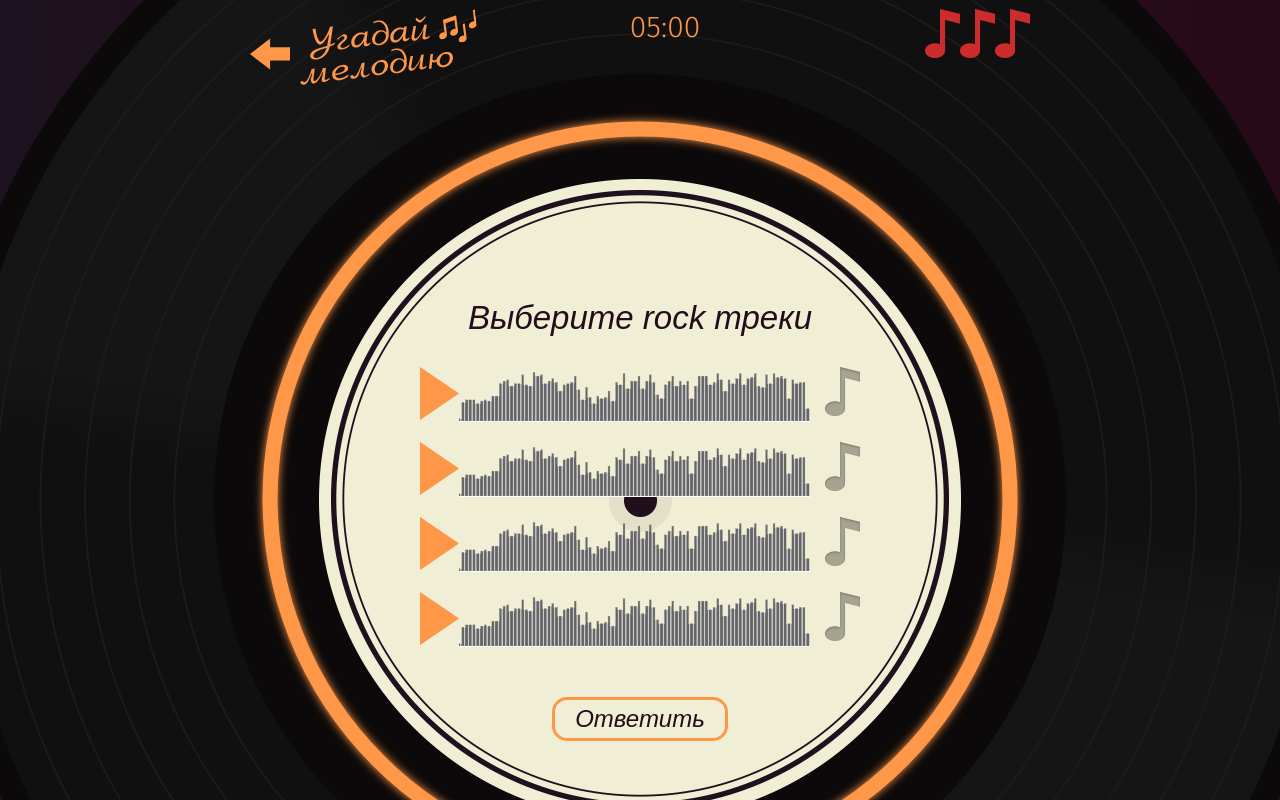
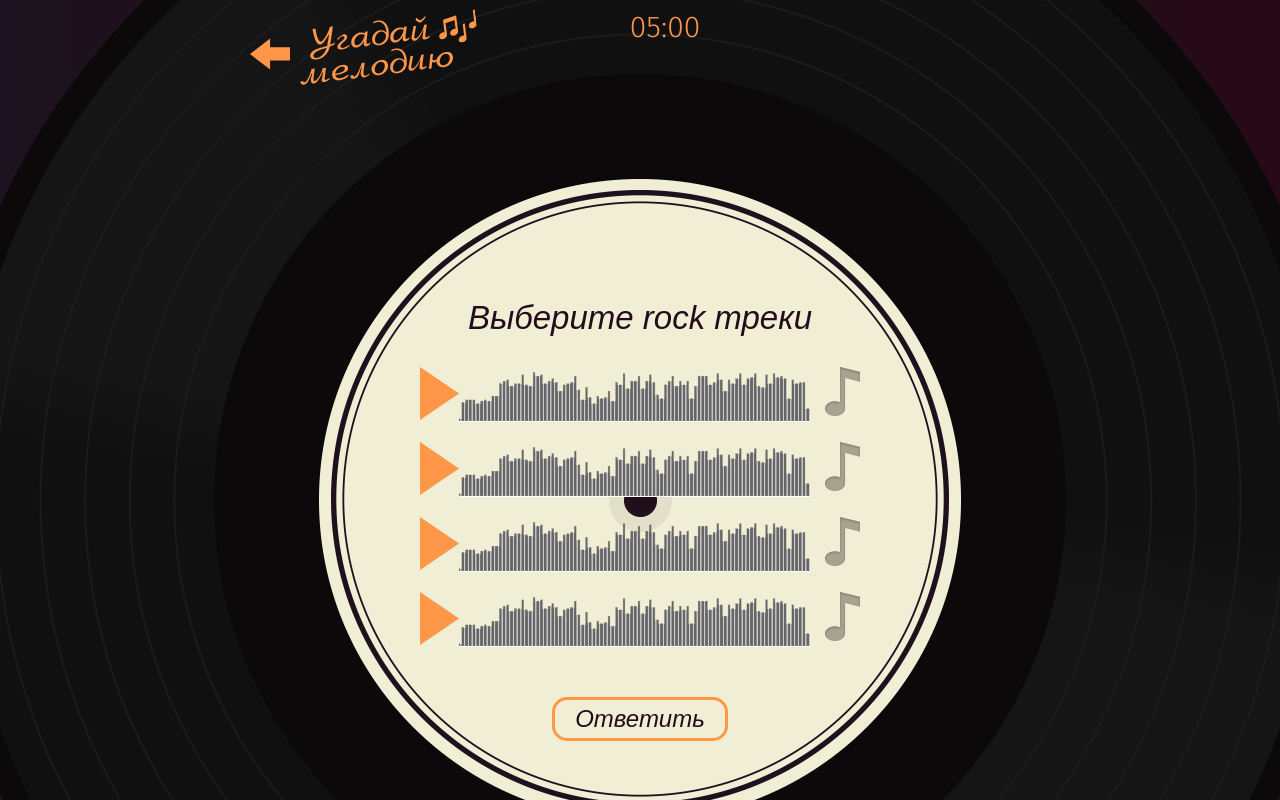
Before and after one commit to ustiuzhanin/347663-guess-melody-2, a React app: page / in a window 1280 px wide. Both pictures are taken after a click on the button "Начать игру". Shown: the top 800 px of the page. Built offline with nearby package versions, Linux system fonts and the light colour scheme.

Commit message:
add error widget

```diff
--- a/src/components/app/app.jsx
+++ b/src/components/app/app.jsx
@@ -5,6 +5,7 @@ import {ActionCreator} from '../../reducer';
 import Welcome from '../welcome/welcome.jsx';
 import ArtistQuestionScreen from '../artist-question-screen/artist-question-screen.jsx';
 import GenreQuestionScreen from '../genre-questionScreen/genre-question-screen.jsx';
+import ErrorWidget from '../error-widget/error-widget.jsx';
 import PropTypes from 'prop-types';
 
 class App extends PureComponent {
@@ -58,10 +59,42 @@ class App extends PureComponent {
     return null;
   }
 
+  renderErrors(errors) {
+    return Array.from({length: errors}).map((e, i) => (
+      <ErrorWidget key={`error-${i}`} />
+    ));
+  }
+
   render() {
-    const {step} = this.props;
+    const {step, errorCount} = this.props;
 
-    return this.getScreen(step);
+    return (
+      <section className='game'>
+        <header
+          style={{display: step === -1 ? `none` : `flex`}}
+          className='game__header'
+        >
+          <a className='game__back' href='#'>
+            <span className='visually-hidden'>Сыграть ещё раз</span>
+            <img
+              className='game__logo'
+              src='img/melody-logo-ginger.png'
+              alt='Угадай мелодию'
+            />
+          </a>
+
+          <div className='timer__value'>
+            <span className='timer__mins'>05</span>
+            <span className='timer__dots'>:</span>
+            <span className='timer__secs'>00</span>
+          </div>
+
+          <div className='game__mistakes'>{this.renderErrors(errorCount)}</div>
+        </header>
+
+        {this.getScreen(step)}
+      </section>
+    );
   }
 }
 
@@ -98,7 +131,7 @@ const mapDispatchToProps = (dispatch) => ({
   onUserAnswer: (userAnswer, question, mistakes, maxMistakes) => {
     dispatch(ActionCreator.incrementStep());
     dispatch(
-        ActionCreator.incrementErrors(userAnswer, question, mistakes, maxMistakes)
+      ActionCreator.incrementErrors(userAnswer, question, mistakes, maxMistakes)
     );
   }
 });
@@ -106,6 +139,6 @@ const mapDispatchToProps = (dispatch) => ({
 export {App};
 
 export default connect(
-    mapStateToProps,
-    mapDispatchToProps
+  mapStateToProps,
+  mapDispatchToProps
 )(App);
--- a/src/components/artist-question-screen/artist-question-screen.jsx
+++ b/src/components/artist-question-screen/artist-question-screen.jsx
@@ -16,47 +16,6 @@ export default class ArtistQuestionScreen extends PureComponent {
     const {answers, song} = question;
     return (
       <section className='game game--artist'>
-        <header className='game__header'>
-          <a className='game__back' href='#'>
-            <span className='visually-hidden'>Сыграть ещё раз</span>
-            <img
-              className='game__logo'
-              src='img/melody-logo-ginger.png'
-              alt='Угадай мелодию'
-            />
-          </a>
-
-          <svg
-            xmlns='http://www.w3.org/2000/svg'
-            className='timer'
-            viewBox='0 0 780 780'
-          >
-            <circle
-              className='timer__line'
-              cx='390'
-              cy='390'
-              r='370'
-              style={{
-                filter: `url(#blur)`,
-                transform: `rotate(-90deg) scaleY(-1)`,
-                transformOrigin: `center`
-              }}
-            />
-          </svg>
-
-          <div className='timer__value' xmlns='http://www.w3.org/1999/xhtml'>
-            <span className='timer__mins'>05</span>
-            <span className='timer__dots'>:</span>
-            <span className='timer__secs'>00</span>
-          </div>
-
-          <div className='game__mistakes'>
-            <div className='wrong'></div>
-            <div className='wrong'></div>
-            <div className='wrong'></div>
-          </div>
-        </header>
-
         <section className='game__screen'>
           <h2 className='game__title'>Кто исполняет эту песню?</h2>
           <div className='game__track'>
@@ -106,7 +65,6 @@ export default class ArtistQuestionScreen extends PureComponent {
 }
 
 ArtistQuestionScreen.propTypes = {
-  // screenIndex: PropTypes.number.isRequired,
   onAnswer: PropTypes.func.isRequired,
   question: PropTypes.shape({
     answers: PropTypes.array.isRequired,
--- /dev/null
+++ b/src/components/error-widget/error-widget.jsx
@@ -0,0 +1,5 @@
+import React from 'react';
+
+export default function ErrorWidget() {
+  return <div className='wrong' />;
+}
--- a/src/components/errors-widget/errors-widget.jsx
+++ /dev/null
@@ -1,5 +0,0 @@
-import React from 'react';
-
-export default function ErrorsWidget() {
-  return <div></div>;
-}
--- a/src/components/genre-questionScreen/genre-question-screen.jsx
+++ b/src/components/genre-questionScreen/genre-question-screen.jsx
@@ -36,47 +36,6 @@ export default class GenreQuestionScreen extends PureComponent {
 
     return (
       <section className='game game--genre'>
-        <header className='game__header'>
-          <a className='game__back' href='#'>
-            <span className='visually-hidden'>Сыграть ещё раз</span>
-            <img
-              className='game__logo'
-              src='img/melody-logo-ginger.png'
-              alt='Угадай мелодию'
-            />
-          </a>
-
-          <svg
-            xmlns='http://www.w3.org/2000/svg'
-            className='timer'
-            viewBox='0 0 780 780'
-          >
-            <circle
-              className='timer__line'
-              cx='390'
-              cy='390'
-              r='370'
-              style={{
-                filter: `url(#blur)`,
-                transform: `rotate(-90deg) scaleY(-1)`,
-                transformOrigin: `center`
-              }}
-            />
-          </svg>
-
-          <div className='timer__value' xmlns='http://www.w3.org/1999/xhtml'>
-            <span className='timer__mins'>05</span>
-            <span className='timer__dots'>:</span>
-            <span className='timer__secs'>00</span>
-          </div>
-
-          <div className='game__mistakes'>
-            <div className='wrong'></div>
-            <div className='wrong'></div>
-            <div className='wrong'></div>
-          </div>
-        </header>
-
         <section className='game__screen'>
           <h2 className='game__title'>Выберите {genre} треки</h2>
           <form
--- a/src/mocks/settings.js
+++ b/src/mocks/settings.js
@@ -1,4 +1,4 @@
 export const settings = {
-  gameTime: 3,
+  gameTime: 5,
   maxErrors: 3
 };
```
Also changed, not shown: 1 other file (tests, documents, lock files or other folders).
